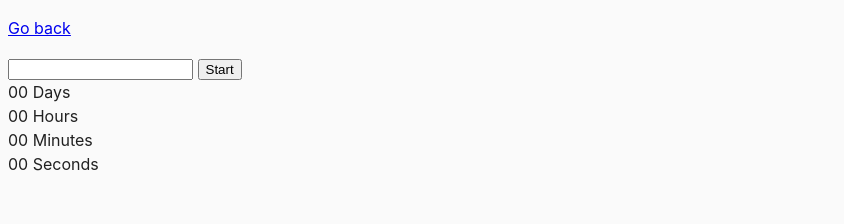
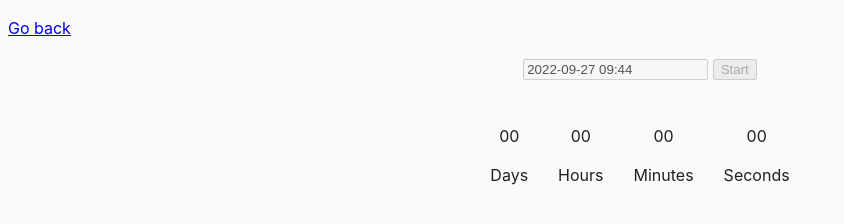
Before and after one commit to EugenePltntsk/goit-js-hw--09, a website built with Parcel: page src/02-timer.html in a window 1280 px wide. Both pictures are taken after a click on the button "Start". Shown: the whole page, without its empty margins (0-844 px from the left). Built offline with nearby package versions, Linux system fonts and the light colour scheme.

Commit message:
done hw-js-09-02

```diff
--- a/package.json
+++ b/package.json
@@ -18,6 +18,7 @@
     "url": "https://github.com/goitacademy/parcel-project-template/issues"
   },
   "dependencies": {
+    "flatpickr": "^4.6.13",
     "modern-normalize": "^1.1.0",
     "notiflix": "^3.2.5"
   },
--- a/src/02-timer.html
+++ b/src/02-timer.html
@@ -8,10 +8,11 @@
   </head>
   <body>
     <p><a href="index.html">Go back</a></p>
-
+    <div class="package">
+      <div>
     <input type="text" id="datetime-picker" />
     <button type="button" data-start>Start</button>
-
+  </div>
     <div class="timer">
       <div class="field">
         <span class="value" data-days>00</span>
@@ -31,6 +32,8 @@
       </div>
     </div>
 
+  </div>
+
     <script src="js/02-timer.js" type="module"></script>
   </body>
 </html>
--- a/src/css/common.css
+++ b/src/css/common.css
@@ -16,3 +16,25 @@ img {
   display: block;
   max-width: 100%;
 }
+
+.package {
+  display: flex;
+  flex-direction: column;
+  gap: 44px;
+  align-items: center;
+
+}
+
+.timer {
+  display: flex;
+  gap: 30px;
+}
+
+.field {
+
+  display: flex;
+  flex-direction: column;
+ /* justify-content: center; */
+ text-align: center;
+ gap: 15px;
+}
--- a/src/js/02-timer.js
+++ b/src/js/02-timer.js
@@ -1,40 +1,74 @@
-// const date1 = Date.now();
-
-// setTimeout(() => {
-//     const date2 = Date.now();
-//     console.log(date1, date2)
-//     console.log(date2 - date1);
-// }, 3000);
+import Notiflix from 'notiflix';
+import flatpickr from "flatpickr";
+import "flatpickr/dist/flatpickr.min.css";
 
 const refs = {
     inputEl: document.querySelector("#datetime-picker"),
     startBtn: document.querySelector('button[data-start]'),
-
+    inputTimeDatePicker: document.querySelector("#datetime-picker"),
+    spanDays: document.querySelector("[data-days]"),
+    spanHours: document.querySelector("[data-hours]"),
+    spanMinutes: document.querySelector("[data-minutes]"),
+    spanSeconds: document.querySelector("[data-seconds]"),
 
 }
-// console.log(refs.startBtn);
 
+let targetDate = null;
+   let intervalId = null;
+
+const options = {
+    enableTime: true,
+    time_24hr: true,
+    defaultDate: new Date(),
+    minuteIncrement: 1,
+    onClose(selectedDates) {
+
+      targetDate = selectedDates[0];
+      if (options.defaultDate > targetDate) {
+        Notiflix.Notify.warning("Please choose a date in the future");
+        refs.startBtn.disabled = true;
+      } else {
+        refs.startBtn.disabled = false;
+
+      }
+      console.log(targetDate);
+    },
+  };
+
+ flatpickr("#datetime-picker", options);
 
 
 const timer = {
     start() {
-        const startTime = Date.now();
-        setInterval(() => {
+
+
+        intervalId = setInterval(() => {
             const currentTime = Date.now();
-            const deltaTime = currentTime - startTime;
-            const { hours, mins, secs } = getTimeComponents(deltaTime);
-            // console.log("start -> currentTime", currentTime);
-            // console.log(timeComponents);
 
-            // console.log(`${hours}:${mins}:${secs}`)
-
-            // console.log(`${pad(new Date(deltaTime).getUTCHours())}:${pad(new Date(deltaTime).getMinutes())}:${pad(new Date(deltaTime).getSeconds())}`)
+            const deltaTime = targetDate - currentTime;
+            const { days, hours, mins, secs } = getTimeComponents(deltaTime);
+            if (deltaTime <= 0) {
+                clearInterval(intervalId);
+            } else {
+                // console.log(`${days}:${hours}:${mins}:${secs}`)
+                refs.spanDays.textContent = days;
+                refs.spanHours.textContent = hours;
+                refs.spanMinutes.textContent = mins;
+                refs.spanSeconds.textContent = secs;
+            }
 
         }, 1000);
     },
 };
 
-timer.start();
+
+
+refs.startBtn.addEventListener("click", event => {
+    timer.start()
+    refs.inputEl.disabled = true;
+    event.target.disabled = true;
+
+})
 
 function pad(value) {
     return String(value).padStart(2, "0");
@@ -42,6 +76,9 @@ function pad(value) {
 
 
 function getTimeComponents(time) {
+    const days = pad(
+        Math.floor((time / (1000 * 60 * 60 * 24))));
+
     const hours = pad(
         Math.floor((time % (1000 * 60 * 60 * 24)) / (1000 * 60 * 60)));
 
@@ -49,6 +86,6 @@ function getTimeComponents(time) {
         Math.floor((time % (1000 * 60 * 60)) / (1000 * 60)));
     const secs = pad(
         Math.floor((time % (1000 * 60)) / 1000));
-        return { hours, mins, secs };
+        return { days, hours, mins, secs };
 
 }
```
Also changed, not shown: 1 other file.
